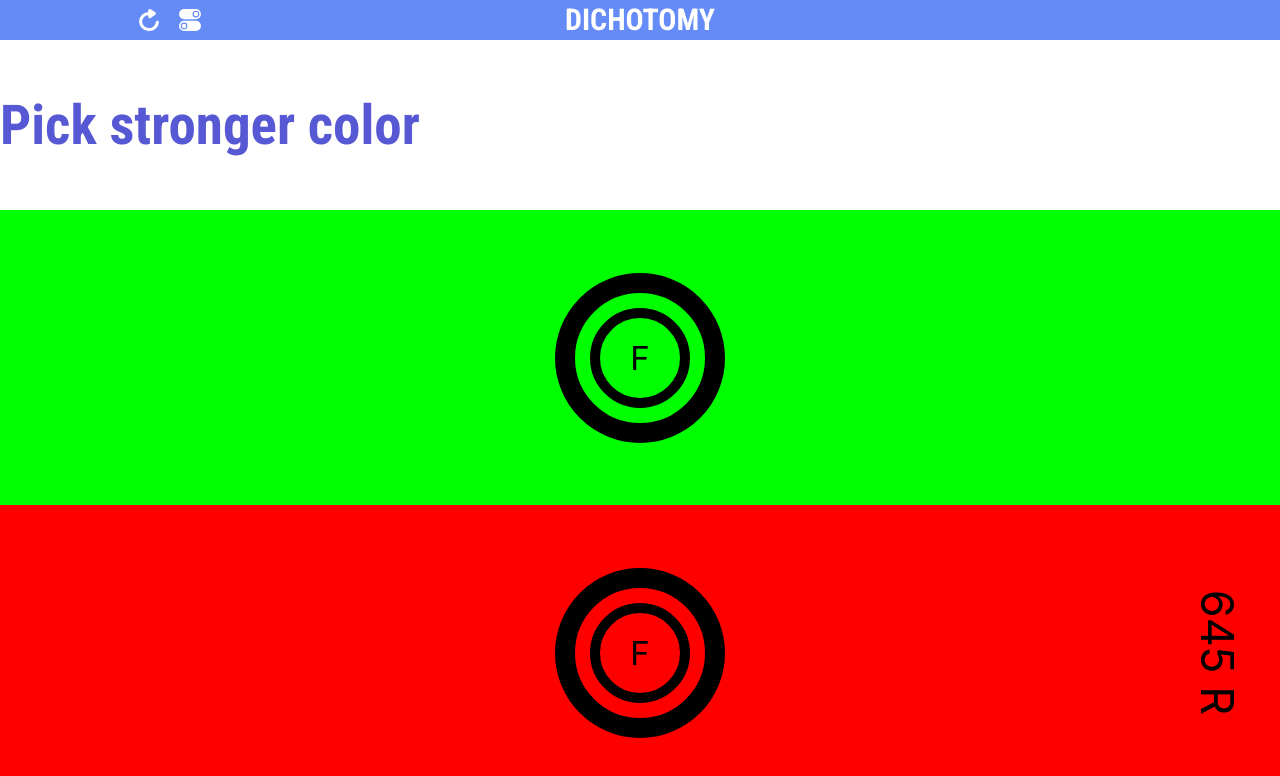
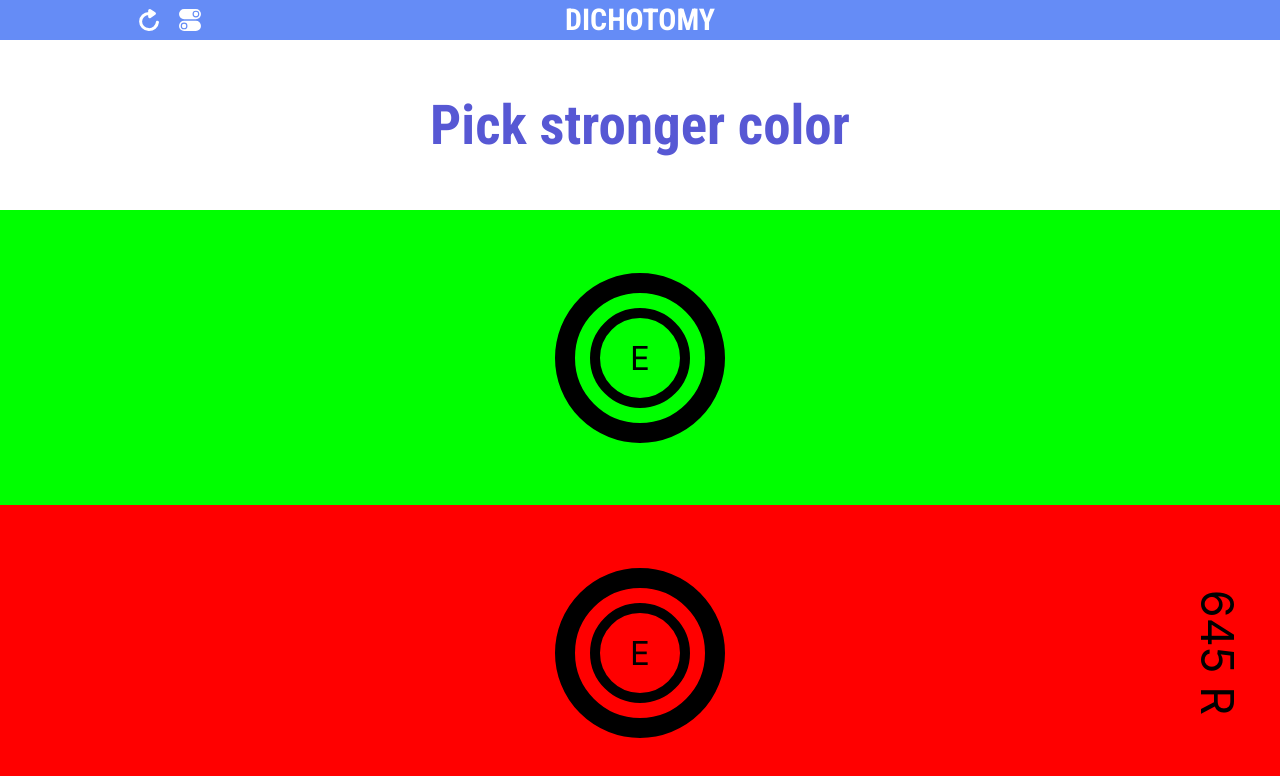
Before and after one commit to mgreenvision/mydiopter, a React (Create React App) app: page /dichotomy in a window 1280 px wide. Shown: the top 776 px of the page. Built offline with nearby package versions, Linux system fonts and the light colour scheme.

Commit message:
change F to E in dichotomy

```diff
--- a/src/Pages/DichotomyTest/DichotomyTest.jsx
+++ b/src/Pages/DichotomyTest/DichotomyTest.jsx
@@ -68,7 +68,7 @@ function DichotomyTest() {
       >
         <OuterCircle />
         <InnerCircle />
-        <F>F</F>
+        <E>E</E>
       </UpperColorBox>
 
       <LowerColorBox
@@ -93,7 +93,7 @@ function DichotomyTest() {
       >
         <OuterCircle />
         <InnerCircle />
-        <F>F</F>
+        <E>E</E>
         <TextWaveLangth>
           {colorPath === "red"
             ? colorPathData.redPicked[stepCount].waveLength
@@ -126,7 +126,8 @@ const Header = styled.div`
   grid-area: header;
   display: flex;
   flex-direction: row;
-  place-items: center;
+  justify-content: center;
+  align-items: center;
   height: ${(props) => props.h}px;
   opacity: ${(props) => (props.h === 0 ? 0 : 1)};
   display: ${(props) => props.remove && "none"};
@@ -159,7 +160,7 @@ const InnerCircle = styled.div`
   position: absolute;
 `;
 
-const F = styled.div`
+const E = styled.div`
   color: black;
   font-family: var(--font-text);
   font-size: var(--text-size-button);
```
